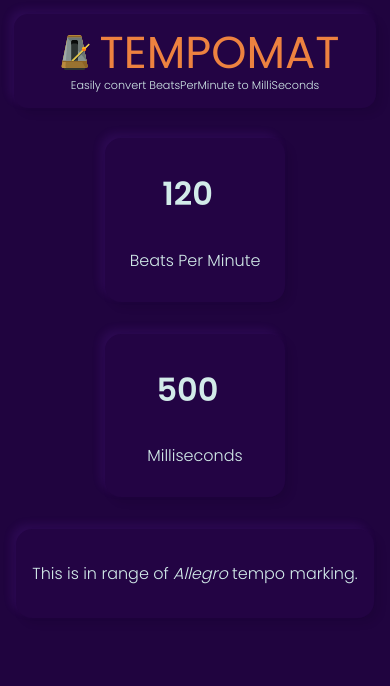
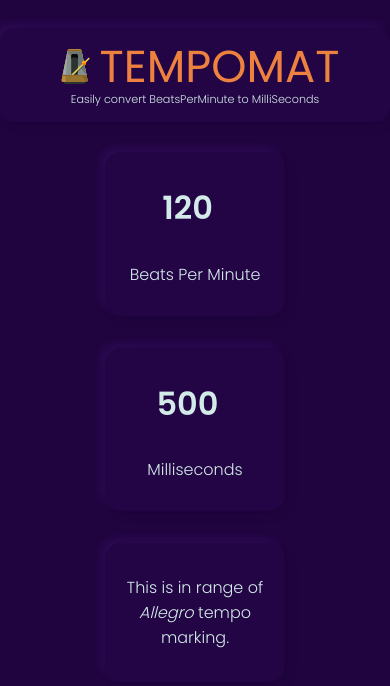
Before and after one commit to BohdanOne/tempomat, a Svelte app: page / in a window 390 px wide. Shown: the top 686 px of the page. Built offline with nearby package versions, Linux system fonts and the light colour scheme.

Commit message:
CSS adjustments

```diff
--- a/src/Header.svelte
+++ b/src/Header.svelte
@@ -9,7 +9,8 @@
 <style>
   header {
     background: #230444;
-    margin: 1em;
+    margin-bottom: 1em;
+    margin-top: 2em;
     padding: 1em;
     font-size: 14px;
     border-radius: 1em;
@@ -46,7 +47,7 @@
     padding: .5em;
   }
 
-  @media (min-width: 500px) {
+  @media (min-width: 600px) {
     h1 { font-size: 5em; }
     img { height: 3rem; }
     h2 { font-size: 1.3em; }
--- a/src/Main.svelte
+++ b/src/Main.svelte
@@ -40,7 +40,7 @@
 		justify-content: space-between;
 		overflow: visible;
 	}
-	@media (max-width: 500px) {
+	@media (max-width: 600px) {
 		.value-boxes {
 			flex-direction: column;
 			align-items: center;
--- a/src/TempoMarkings.svelte
+++ b/src/TempoMarkings.svelte
@@ -27,10 +27,16 @@
 <style>
   section {
     font-weight: 300;
-    margin: 1em;
+    margin: 1em auto;
   }
 
   span {
     font-style: italic;
   }
+
+  @media (max-width: 600px) {
+    section {
+      width: 38%;
+    }
+  }
 </style>
--- a/src/ValueBox.svelte
+++ b/src/ValueBox.svelte
@@ -51,7 +51,7 @@
     font-size: 1em;
     font-weight: 300;
   }
-  @media (max-width: 500px) {
+  @media (max-width: 600px) {
     input {
       font-size: 2em;
       width: 120px;
```
Also changed, not shown: public/build/bundle.css, public/build/bundle.js, 2 other files (tests, documents, lock files or other folders).
